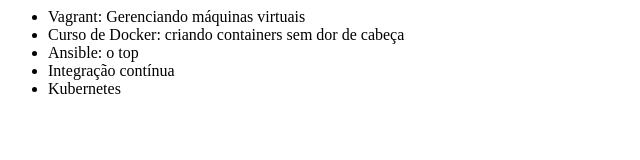
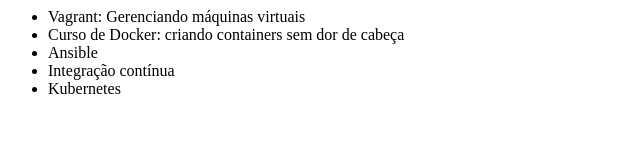
Before and after one commit to becabelin/alura-git-e-github, a plain HTML site: page index.html in a window 1280 px wide. Shown: the full height of the page, 0-640 px from the left. Drawn offline with Linux system fonts and the light colour scheme.

Commit message:
Revert "alterando o código"
This reverts commit 16c85d0050c3dce6e0b2d44b47758f5680e19ea7.

```diff
--- a/index.html
+++ b/index.html
@@ -6,7 +6,7 @@
     <ul>
         <li>Vagrant: Gerenciando máquinas virtuais</li>
         <li>Curso de Docker: criando containers sem dor de cabeça</li>
-        <li>Ansible: o top</li>
+        <li>Ansible</li>
         <li>Integração contínua</li>
         <li>Kubernetes</li>
     </ul>
```
